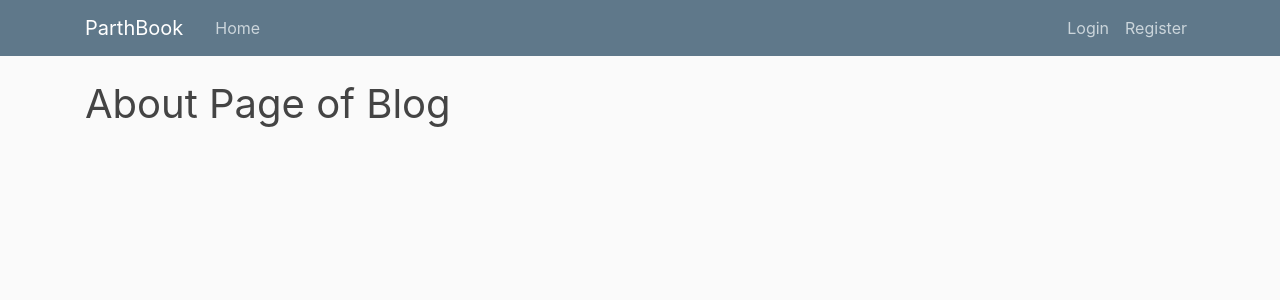
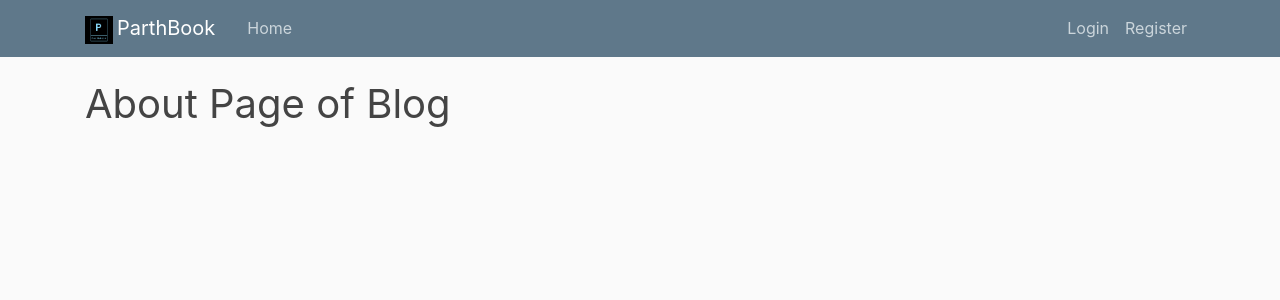
Before and after one commit to parthlashkari/django-corey-schafer, a Django app: page /about/ in a window 1280 px wide. Shown: the top 300 px of the page. Run offline with Django 3.2, Linux system fonts and the light colour scheme; some libraries are stand-ins or nearby versions.

Commit message:
Updated Base.html9

```diff
--- a/blog/templates/blog/base.html
+++ b/blog/templates/blog/base.html
@@ -27,6 +27,9 @@
 		<header class="site-header">
 		  <nav class="navbar navbar-expand-md navbar-dark bg-steel fixed-top">
 		    <div class="container">
+		    	<a href="#" class="navbar-brand mr-1">
+		            <img src="{% static 'blog/logo.png' %}" height="28" alt="ParthBook">
+		        </a>
 		      <a class="navbar-brand mr-4" href="{% url 'blog:blog-home' %}">ParthBook</a>
 		      <button class="navbar-toggler" type="button" data-toggle="collapse" data-target="#navbarToggle" aria-controls="navbarToggle" aria-expanded="false" aria-label="Toggle navigation">
 		      <span class="navbar-toggler-icon"></span>
```
Also changed, not shown: blog/static/blog/logo.png (added).
